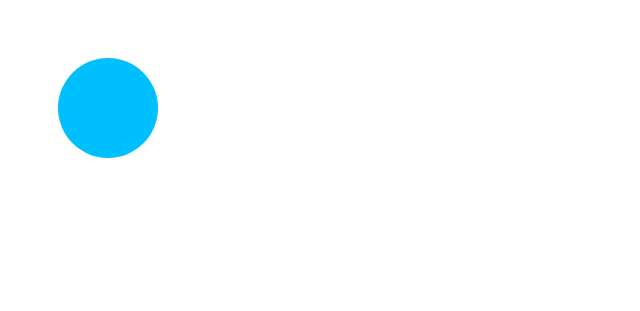
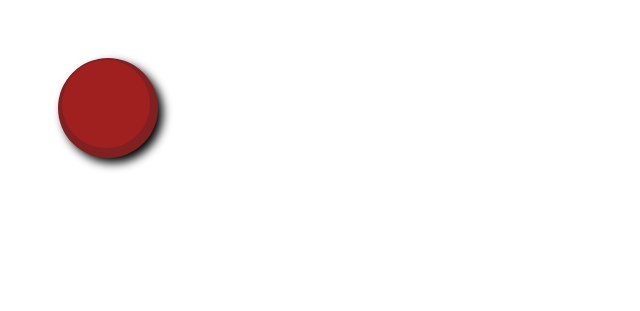
Before and after one commit to iStevo/iStevo.github.io, a plain HTML site: page smartboard/rek_n_rek/index.html in a window 1280 px wide. Shown: the whole page, without its empty margins (0-640 px from the left). Drawn offline with Linux system fonts and the light colour scheme.

Commit message:
Oct 14 change 01

```diff
--- a/smartboard/rek_n_rek/index.html
+++ b/smartboard/rek_n_rek/index.html
@@ -9,11 +9,23 @@ function init()
 {
     var stage = new createjs.Stage("demoCanvas");
 
-    var circle = new createjs.Shape();
-    circle.graphics.beginFill("DeepSkyBlue").drawCircle(0, 0, 50);
-    circle.x = 100;
-    circle.y = 100;
-    stage.addChild(circle);
+    var redBeadX = 100;
+    var redBeadY = 100;
+    var redBeadC = 50;
+
+    var circleShadow = new createjs.Shape();
+    circleShadow.graphics.beginFill("#802020").drawCircle(0, 0, redBeadC);
+    circleShadow.x = redBeadX;
+    circleShadow.y = redBeadY;
+
+    var circleLight = new createjs.Shape();
+    circleLight.graphics.beginFill("#A02020").drawCircle(0, 0, 44);
+    circleLight.x = 98;
+    circleLight.y = 96;
+
+    stage.addChild(circleShadow);
+    stage.addChild(circleLight);
+    circleShadow.shadow = new createjs.Shadow("#000000", 5, 5, 10);
 
     stage.update();
 
```
